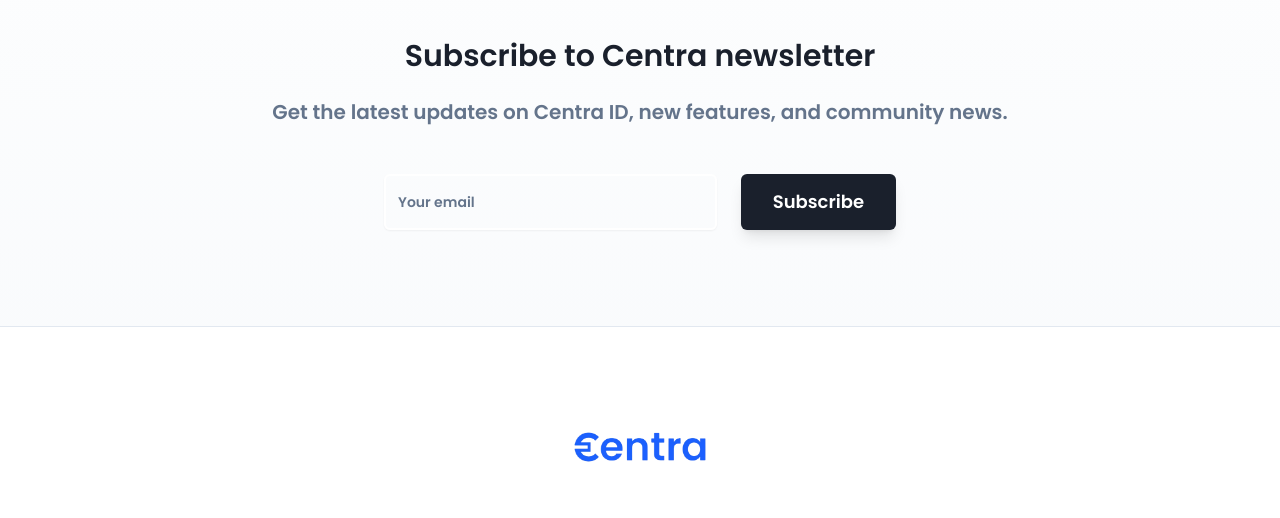
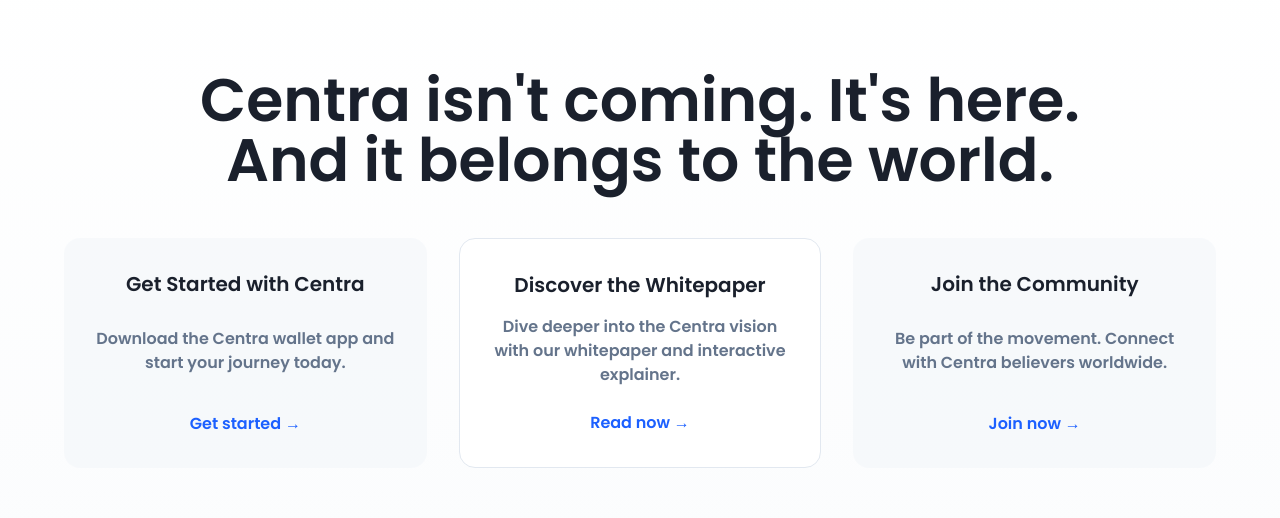
Before and after one commit to Block77778/Centra, a Next.js app: page / in a window 1280 px wide. Shown: the part 7535-8053 px from the top of the page. Built offline with nearby package versions, Linux system fonts and the light colour scheme.

Commit message:
Update page.tsx

```diff
--- a/app/page.tsx
+++ b/app/page.tsx
@@ -216,7 +216,6 @@ export default function CentraHomepage() {
               </Button>
             </div>
           </div>
-
           {mobileMenuOpen && (
             <div className="md:hidden border-t border-border bg-background/95 backdrop-blur-md">
               <div className="px-2 pt-2 pb-3 space-y-1">
@@ -824,7 +823,6 @@ export default function CentraHomepage() {
                   <p className="text-muted-foreground">Current system limitations</p>
                 </div>
               </div>
-
               <div className="space-y-6">
                 {[
                   {
@@ -871,7 +869,6 @@ export default function CentraHomepage() {
                   <p className="text-[#1C60FF]/80">Revolutionary improvements</p>
                 </div>
               </div>
-
               <div className="space-y-6">
                 {[
                   {
@@ -1056,7 +1053,6 @@ export default function CentraHomepage() {
               <span className="text-[#1C60FF]">One Future.</span>
             </h2>
           </div>
-
           <div className="max-w-3xl mx-auto space-y-6 text-lg md:text-xl leading-relaxed text-white/90 mb-12">
             <p>
               Centra was founded because money should serve people, not trap them. For too long we have lived in a
@@ -1071,7 +1067,6 @@ export default function CentraHomepage() {
               people. Centra is money that belongs to you, community, and only the community can make it real.
             </p>
           </div>
-
           <Button
             size="lg"
             onClick={() => {
@@ -1083,6 +1078,65 @@ export default function CentraHomepage() {
             Join the Movement
             <ArrowRight className="ml-2 h-5 w-5" />
           </Button>
+        </div>
+      </section>
+
+      {/* Closing Section: Final Call-to-Action */}
+      <section className="py-32 px-6 bg-gradient-to-b from-background to-muted/30">
+        <div className="max-w-6xl mx-auto text-center">
+          {/* Bold Statement */}
+          <h2 className="text-4xl md:text-5xl lg:text-6xl font-bold text-foreground mb-12">
+            Centra isn't coming. It's here. <br />And it belongs to the world.
+          </h2>
+
+          {/* CTA Cards */}
+          <div className="grid md:grid-cols-3 gap-8">
+            {/* CTA 1 */}
+            <div className="bg-muted/50 hover:shadow-xl hover:scale-105 transition-all duration-300 rounded-2xl p-8 flex flex-col justify-between">
+              <h3 className="text-xl font-semibold mb-4 text-foreground">Get Started with Centra</h3>
+              <p className="text-muted-foreground mb-6">
+                Download the Centra wallet app and start your journey today.
+              </p>
+              <a
+                href="/download"
+                className="text-[#1C60FF] font-medium hover:underline flex items-center justify-center gap-2"
+              >
+                Get started →
+              </a>
+            </div>
+
+            {/* CTA 2 */}
+            <div className="bg-background border border-border hover:shadow-xl hover:scale-105 transition-all duration-300 rounded-2xl p-8 flex flex-col justify-between">
+              <h3 className="text-xl font-semibold mb-4 text-foreground">Discover the Whitepaper</h3>
+              <p className="text-muted-foreground mb-6">
+                Dive deeper into the Centra vision with our whitepaper and interactive explainer.
+              </p>
+              <a
+                href="/whitepaper.pdf"
+                target="_blank"
+                rel="noopener noreferrer"
+                className="text-[#1C60FF] font-medium hover:underline flex items-center justify-center gap-2"
+              >
+                Read now →
+              </a>
+            </div>
+
+            {/* CTA 3 */}
+            <div className="bg-muted/50 hover:shadow-xl hover:scale-105 transition-all duration-300 rounded-2xl p-8 flex flex-col justify-between">
+              <h3 className="text-xl font-semibold mb-4 text-foreground">Join the Community</h3>
+              <p className="text-muted-foreground mb-6">
+                Be part of the movement. Connect with Centra believers worldwide.
+              </p>
+              <a
+                href="https://discord.gg/yourcommunity"
+                target="_blank"
+                rel="noopener noreferrer"
+                className="text-[#1C60FF] font-medium hover:underline flex items-center justify-center gap-2"
+              >
+                Join now →
+              </a>
+            </div>
+          </div>
         </div>
       </section>
 
@@ -1131,7 +1185,6 @@ export default function CentraHomepage() {
               className="hover:scale-105 transition-transform duration-200"
             />
           </div>
-
           <div className="grid grid-cols-2 md:grid-cols-6 gap-8 mb-12">
             <div>
               <h4 className="text-foreground mb-4">Centra ID</h4>
@@ -1311,7 +1364,6 @@ export default function CentraHomepage() {
               </nav>
             </div>
           </div>
-
           <div className="border-t border-border pt-8">
             <div className="flex flex-col md:flex-row justify-between items-center">
               <div className="text-sm text-muted-foreground mb-4 md:mb-0">© 2024 Centra. All rights reserved.</div>
```
